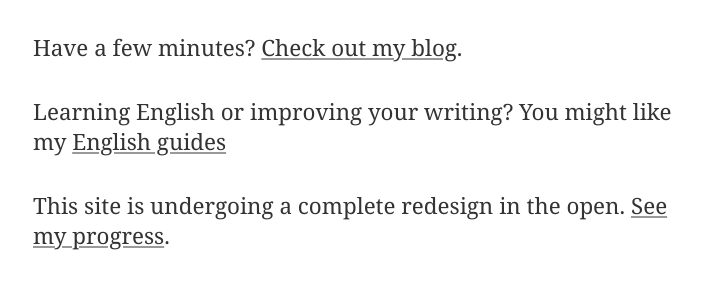
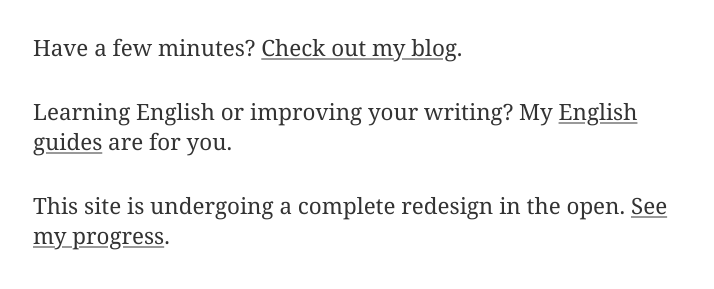
Before and after one commit to parcuri/derekkedziora.com, a Jekyll site: the page built from index.md, in a window 1280 px wide. Shown: the part 269-558 px from the top of the page, without its empty margins (282-996 px from the left). Built offline with Jekyll 4.4.1, drawn with Linux system fonts in a browser that asks for light colours.

Commit message:
broken link updated

```diff
--- a/index.md
+++ b/index.md
@@ -11,11 +11,11 @@
 
 Have a few minutes? [Check out my blog](/blog).
 
-Learning English or improving your writing? You might like my [English guides](/english)
+Learning English or improving your writing? My [English guides](/english) are for you.
 
 This site is undergoing a complete redesign in the open. [See my progress](/redesign).
 
-You can also read more [about me](/about), take a look at my [portfolio](/portfolio), see what I’m doing [now](/now), the things I [use](/use), what I’m [reading](/reading) or how I [built this site](/colophon).
+You can also read more [about me](/about), take a look at my [portfolio](/portfolio), see what I’m doing [now](/now), the things I [use](/uses), what I’m [reading](/reading) or how I [built this site](/colophon).
 
 
 ## What’s New Around Here
```
Also changed, not shown: _pages/about.md (+1 -1 lines).
